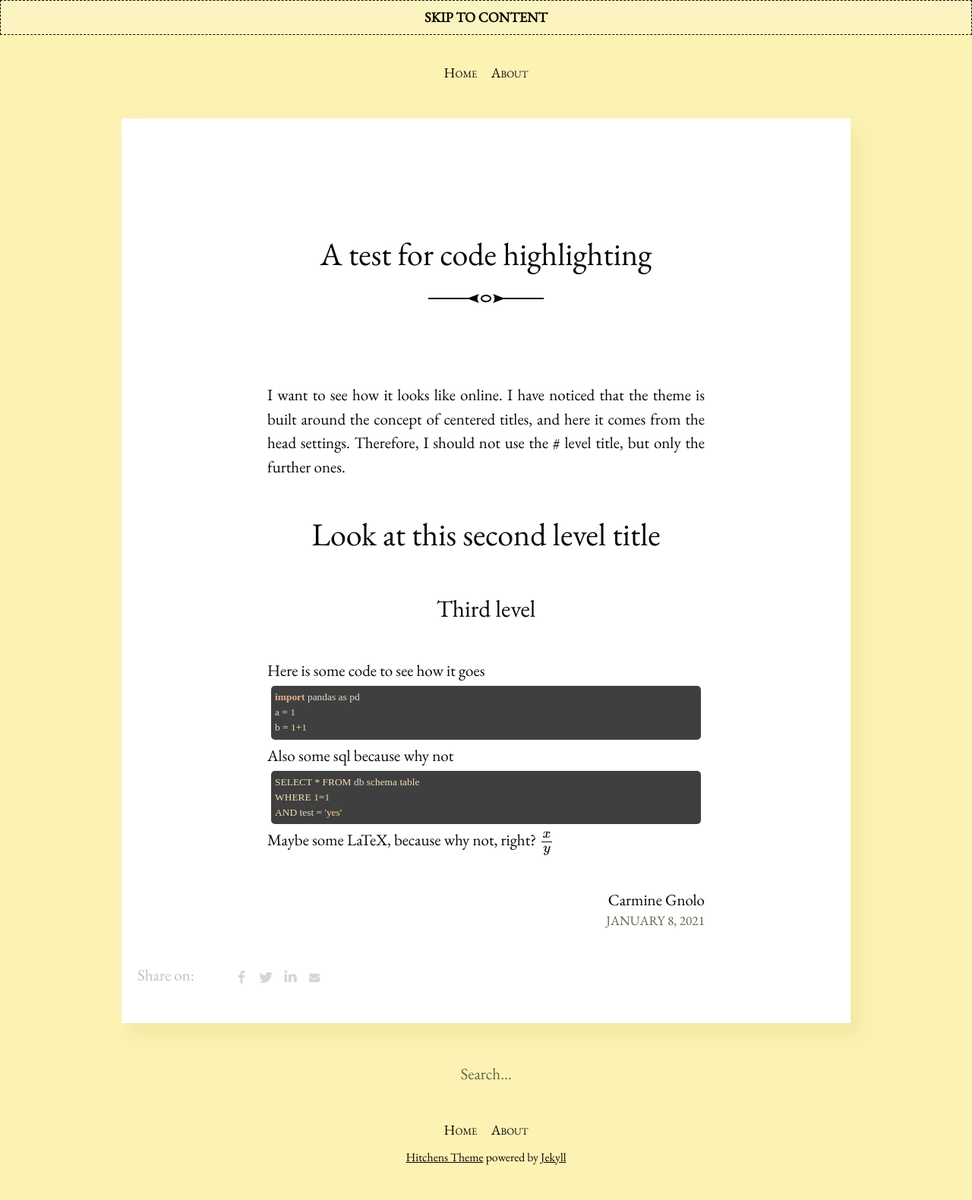
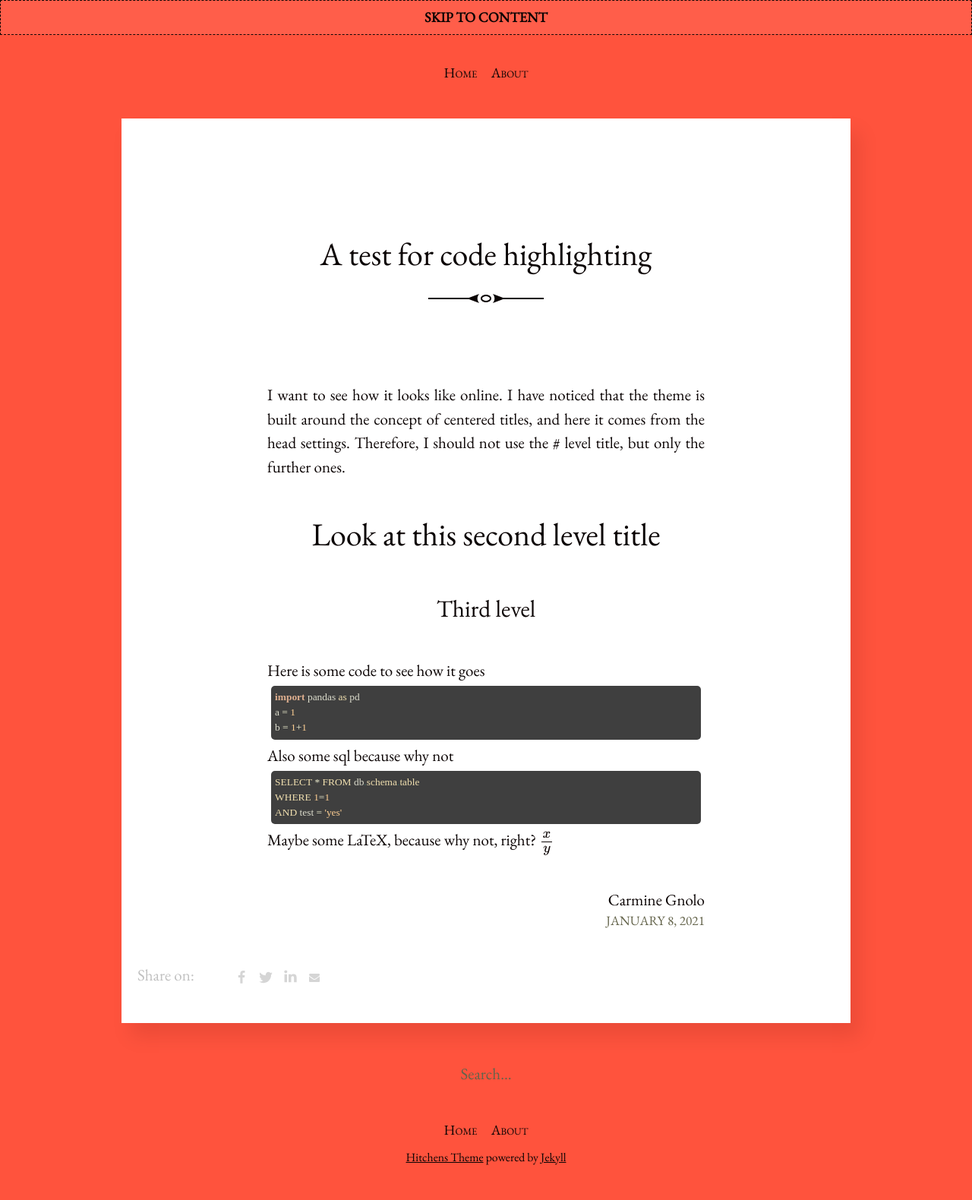
Before and after one commit to carmigno/carmigno.github.io, a Jekyll site: the page built from _posts/2021-01-08-testing-text.md, in a window 1280 px wide. Shown: the whole page at 76% size. Built offline with Jekyll 4.4.1, drawn with Linux system fonts in a browser that asks for light colours; formulas are drawn with MathJax 3.

Commit message:
Trying coral again

```diff
--- a/_sass/_variables.scss
+++ b/_sass/_variables.scss
@@ -1,4 +1,6 @@
-$brand-color:         #FCF2B4;
+//$brand-color:         #FCF2B4;
+$brand-color:         #FF533D;
+
 $highlight:           lighten($brand-color, 35%);
 $text-color:          #0b0404;
 $muted-text-color:    #64644B;
```
